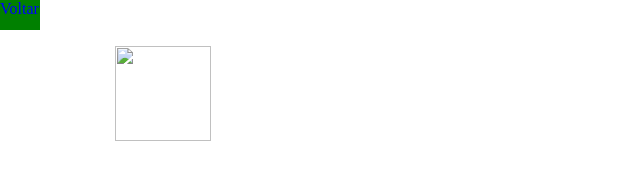
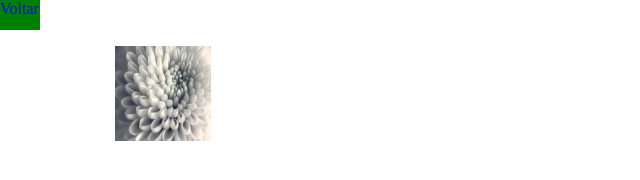
Before and after one commit to jackmelo08/animacao_css, a plain HTML site: page src/questao10.html in a window 1280 px wide. Shown: the whole page, without its empty margins (0-640 px from the left). Drawn offline with Linux system fonts and the light colour scheme; the site is published under a folder, as on GitHub Pages, so addresses that start at the root find nothing.

Commit message:
Add files via upload
c

```diff
--- a/src/questao10.html
+++ b/src/questao10.html
@@ -11,7 +11,7 @@
 <body>
 
 
-    <img src="/imagem/jackimagem.jpg">
+    <img src="../imagem/jackimagem.jpg">
     <a href="../index.html">Voltar</a>
 </body>
 
```
